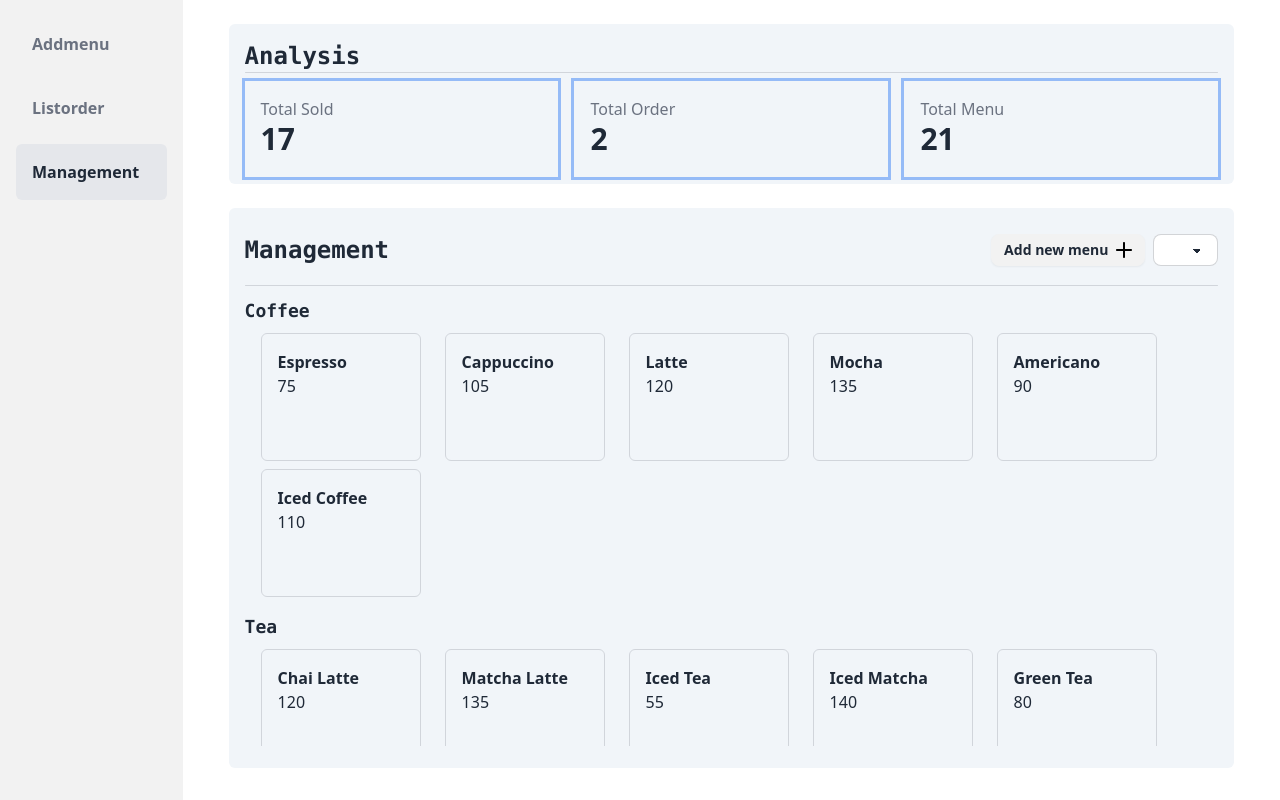
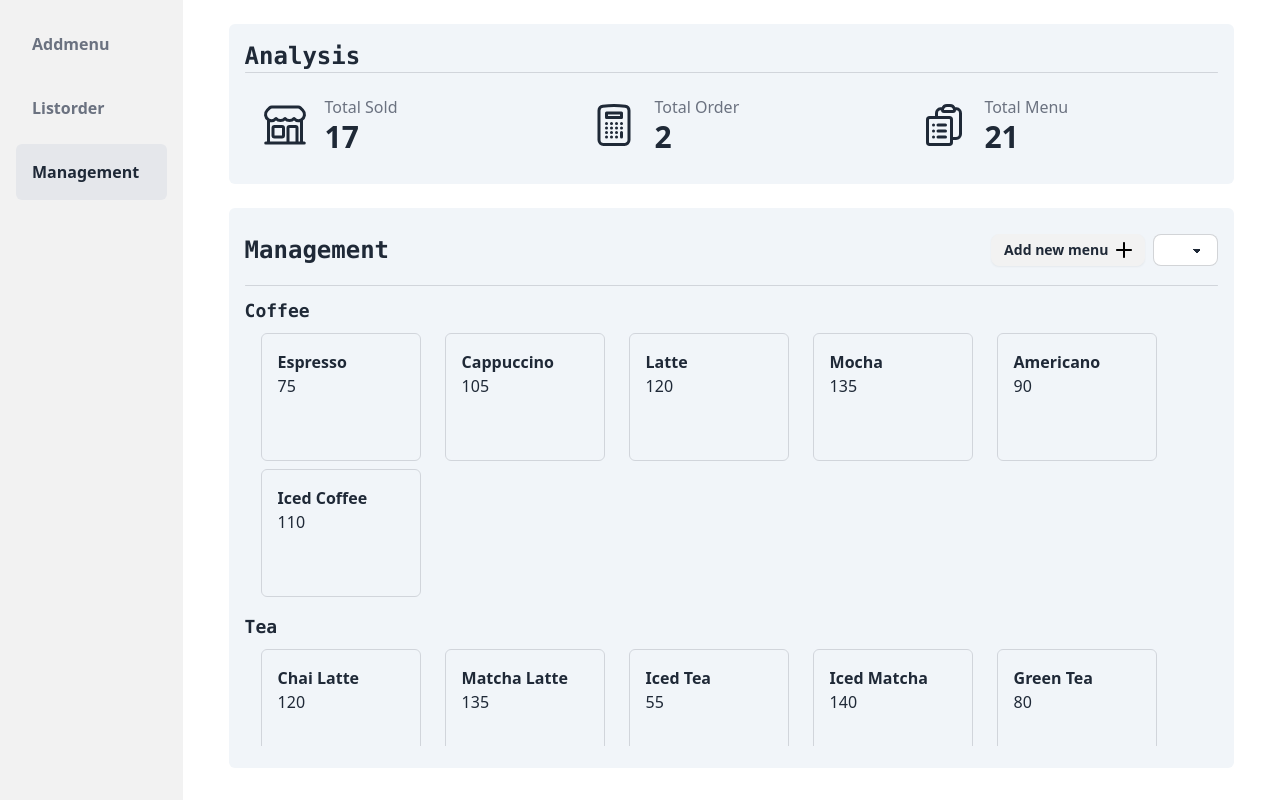
Before and after one commit to cnc2003/PROJECT2-SEC-1-PenNgiMark, a Vue app: page /manegement in a window 1280 px wide. Built offline with nearby package versions, Linux system fonts and the light colour scheme; data requests are answered from the project's data file.

Commit message:
[add] icon in analysis

```diff
--- a/src/components/Analysis.vue
+++ b/src/components/Analysis.vue
@@ -3,35 +3,88 @@
     name="analysis"
     class="my-6 h-[20%] w-11/12 shrink-0 rounded-md p-4 bg-slate-100"
   >
+    <div class="flex flex-col h-[20%]">
       <h1 class="text-2xl font-mono font-semibold">Analysis</h1>
       <hr :class="hr" />
+    </div>
     <div
       name="Content"
-      class="flex flex-row gap-4 justify-center items-center"
+      class="flex flex-row gap-4 justify-center items-center h-[80%] mt-2"
     >
       <!-- total cup sold -->
-      <div :class="infoDiv">
+      <div :class="partBox">
+        <svg
+          xmlns="http://www.w3.org/2000/svg"
+          fill="none"
+          viewBox="0 0 24 24"
+          stroke-width="1.5"
+          stroke="currentColor"
+          class="w-12 h-12"
+        >
+          <path
+            stroke-linecap="round"
+            stroke-linejoin="round"
+            d="M13.5 21v-7.5a.75.75 0 0 1 .75-.75h3a.75.75 0 0 1 .75.75V21m-4.5 0H2.36m11.14 0H18m0 0h3.64m-1.39 0V9.349M3.75 21V9.349m0 0a3.001 3.001 0 0 0 3.75-.615A2.993 2.993 0 0 0 9.75 9.75c.896 0 1.7-.393 2.25-1.016a2.993 2.993 0 0 0 2.25 1.016c.896 0 1.7-.393 2.25-1.015a3.001 3.001 0 0 0 3.75.614m-16.5 0a3.004 3.004 0 0 1-.621-4.72l1.189-1.19A1.5 1.5 0 0 1 5.378 3h13.243a1.5 1.5 0 0 1 1.06.44l1.19 1.189a3 3 0 0 1-.621 4.72M6.75 18h3.75a.75.75 0 0 0 .75-.75V13.5a.75.75 0 0 0-.75-.75H6.75a.75.75 0 0 0-.75.75v3.75c0 .414.336.75.75.75Z"
+          />
+        </svg>
+
+        <div class="flex flex-col">
           <h2 :class="header">Total Sold</h2>
           <h1
             v-text="totalSold ? totalSold : NaN"
             :class="number"
           ></h1>
         </div>
+      </div>
       <!-- total order -->
-      <div :class="infoDiv">
+      <div :class="partBox">
+        <svg
+          xmlns="http://www.w3.org/2000/svg"
+          fill="none"
+          viewBox="0 0 24 24"
+          stroke-width="1.5"
+          stroke="currentColor"
+          class="w-12 h-12"
+        >
+          <path
+            stroke-linecap="round"
+            stroke-linejoin="round"
+            d="M15.75 15.75V18m-7.5-6.75h.008v.008H8.25v-.008Zm0 2.25h.008v.008H8.25V13.5Zm0 2.25h.008v.008H8.25v-.008Zm0 2.25h.008v.008H8.25V18Zm2.498-6.75h.007v.008h-.007v-.008Zm0 2.25h.007v.008h-.007V13.5Zm0 2.25h.007v.008h-.007v-.008Zm0 2.25h.007v.008h-.007V18Zm2.504-6.75h.008v.008h-.008v-.008Zm0 2.25h.008v.008h-.008V13.5Zm0 2.25h.008v.008h-.008v-.008Zm0 2.25h.008v.008h-.008V18Zm2.498-6.75h.008v.008h-.008v-.008Zm0 2.25h.008v.008h-.008V13.5ZM8.25 6h7.5v2.25h-7.5V6ZM12 2.25c-1.892 0-3.758.11-5.593.322C5.307 2.7 4.5 3.65 4.5 4.757V19.5a2.25 2.25 0 0 0 2.25 2.25h10.5a2.25 2.25 0 0 0 2.25-2.25V4.757c0-1.108-.806-2.057-1.907-2.185A48.507 48.507 0 0 0 12 2.25Z"
+          />
+        </svg>
+
+        <div class="flex flex-col">
           <h2 :class="header">Total Order</h2>
           <h1
             v-text="totalOrder ? totalOrder : NaN"
             :class="number"
           ></h1>
         </div>
+      </div>
       <!-- total product -->
-      <div :class="infoDiv">
+      <div :class="partBox">
+        <svg
+          xmlns="http://www.w3.org/2000/svg"
+          fill="none"
+          viewBox="0 0 24 24"
+          stroke-width="1.5"
+          stroke="currentColor"
+          class="w-12 h-12"
+        >
+          <path
+            stroke-linecap="round"
+            stroke-linejoin="round"
+            d="M9 12h3.75M9 15h3.75M9 18h3.75m3 .75H18a2.25 2.25 0 0 0 2.25-2.25V6.108c0-1.135-.845-2.098-1.976-2.192a48.424 48.424 0 0 0-1.123-.08m-5.801 0c-.065.21-.1.433-.1.664 0 .414.336.75.75.75h4.5a.75.75 0 0 0 .75-.75 2.25 2.25 0 0 0-.1-.664m-5.8 0A2.251 2.251 0 0 1 13.5 2.25H15c1.012 0 1.867.668 2.15 1.586m-5.8 0c-.376.023-.75.05-1.124.08C9.095 4.01 8.25 4.973 8.25 6.108V8.25m0 0H4.875c-.621 0-1.125.504-1.125 1.125v11.25c0 .621.504 1.125 1.125 1.125h9.75c.621 0 1.125-.504 1.125-1.125V9.375c0-.621-.504-1.125-1.125-1.125H8.25ZM6.75 12h.008v.008H6.75V12Zm0 3h.008v.008H6.75V15Zm0 3h.008v.008H6.75V18Z"
+          />
+        </svg>
+
+        <div class="flex flex-col">
           <h2 :class="header">Total Menu</h2>
           <h1
             v-text="totalMenu ? totalMenu : NaN"
             :class="number"
           ></h1>
+        </div>
       </div>
     </div>
   </div>
@@ -41,7 +94,7 @@
 import { getList } from "../lib/fetch"
 import { ref } from "vue"
 
-const infoDiv = ref("w-1/3 h-24 ring flex flex-col gap-0 p-4")
+const partBox = ref("w-1/3 h-24  flex flex-row gap-4 p-4 items-center")
 const header = ref("font-medium text-gray-500")
 const number = ref("font-bold text-3xl")
 
```
Lines whose indentation alone changed are shown as unchanged.
